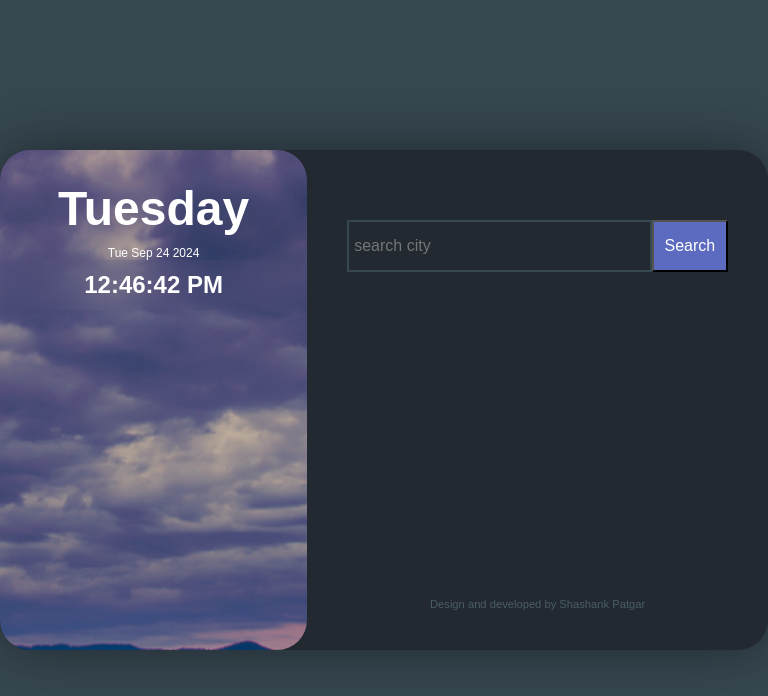
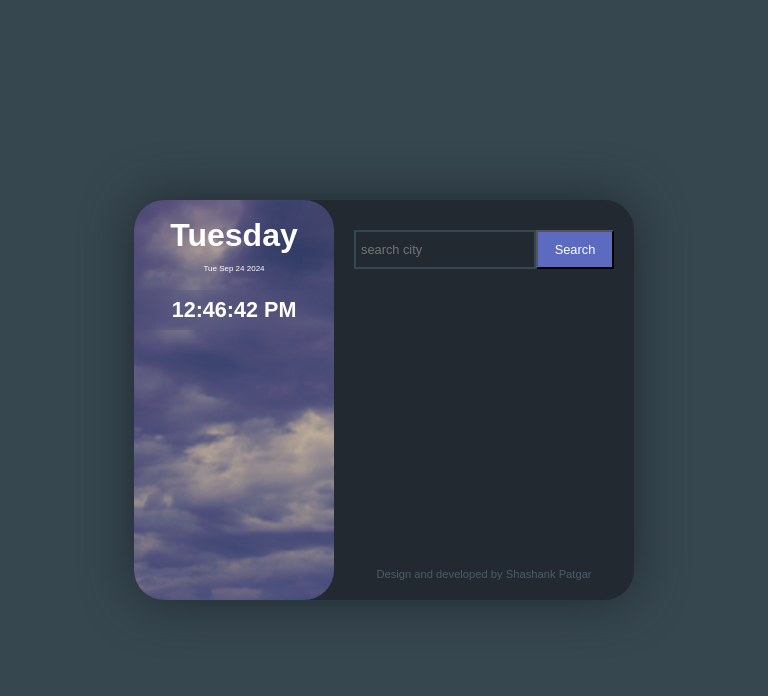
Before and after one commit to Shash2i1/weather-app, a plain HTML site: page weather-app-2/index.html in a window 768 px wide. Drawn offline with Linux system fonts and the light colour scheme.

Commit message:
style updated

```diff
--- a/weather-app-2/script.js
+++ b/weather-app-2/script.js
@@ -40,6 +40,7 @@ function getinfo() {
                 alert(`Entered City ${city} is not found`)
                 return
             }
+            console.log(data)
             const tempRead = data.main.temp
             temp_info.innerHTML =
                 `
--- a/weather-app-2/style.css
+++ b/weather-app-2/style.css
@@ -180,3 +180,55 @@ button{
         text-align: center;
     }
 }
+
+@media screen and (min-width : 426px) and (max-width : 769px){
+
+    .container{
+        width: 500px;
+        height: 400px;
+    }
+    .day-section{
+
+        font-size: 1em;
+        padding:20px 10px 10px 10px;
+
+    }
+
+    .time-section{
+
+        font-size: 0.9em;
+    }
+    .image-diagram{
+
+        font-size: 3em;
+    }
+    .temp-section p{
+        margin-top: 10px;
+    }
+    .right-section{
+
+        padding: 20px;
+    }
+    .input-section{
+        margin-top: 10px;
+    }
+    input{
+        width: 70%;
+        padding: 10px 10px 10px 5px;
+        font-size: 0.8em;
+    }
+    button{
+
+        width: 30%;
+        font-size: 0.8em;
+    }
+
+    .info{
+        font-size: 0.7em;
+    }
+    .footer{
+        color: #4a5d66;
+        font-size: 0.7em;
+        text-align: center;
+    }
+}
```
